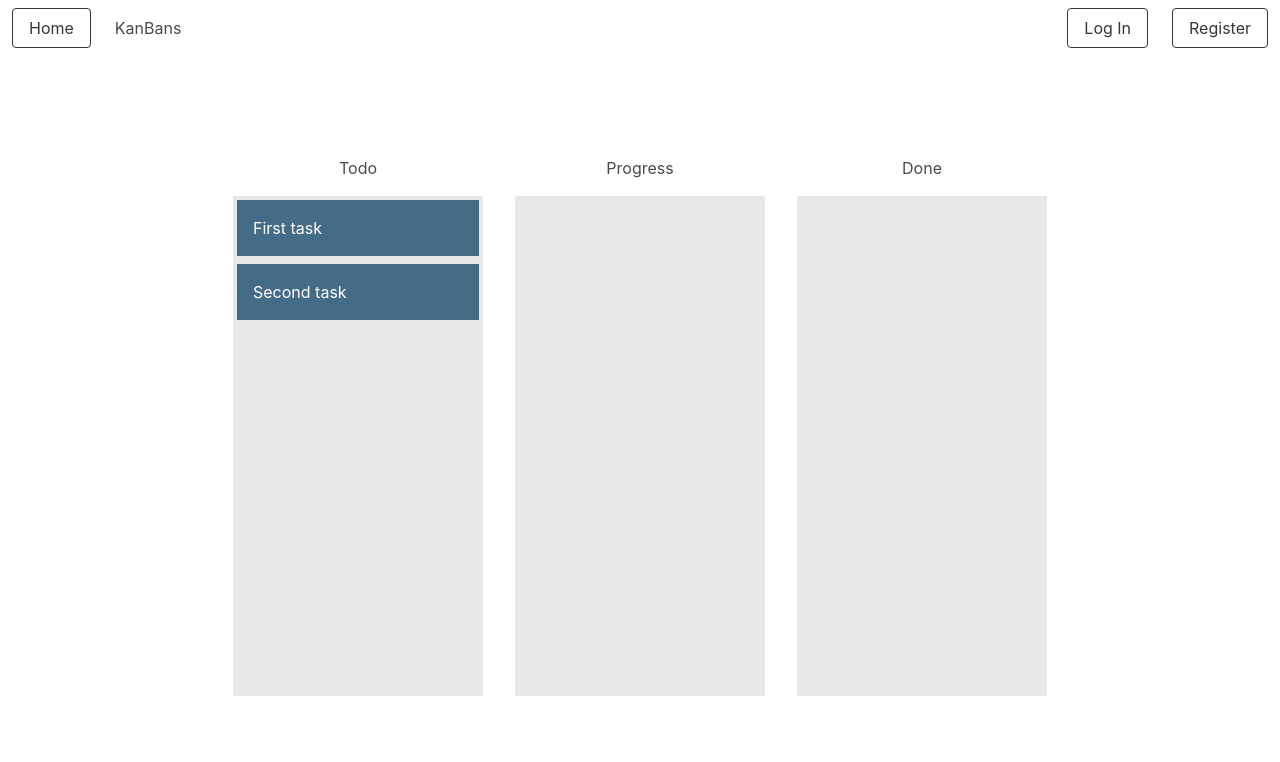
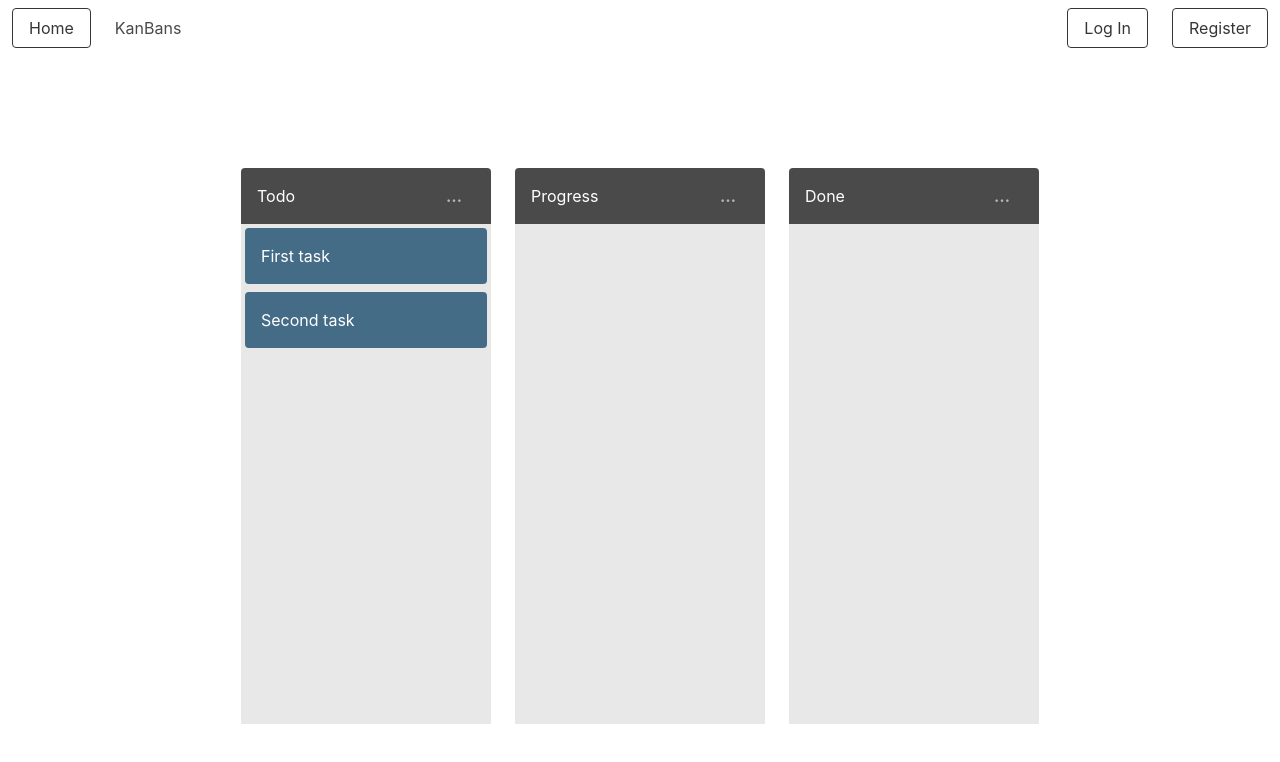
Before and after one commit to olulesi/sei-project-4, a React (Create React App) app in the folder client/: page /kanban/1 in a window 1280 px wide. Shown: the top 762 px of the page. Built offline with nearby package versions, Linux system fonts and the light colour scheme; no server answers.

Commit message:
code clean and styled

```diff
--- a/client/src/components/Kanbans/KanbanView.js
+++ b/client/src/components/Kanbans/KanbanView.js
@@ -1,5 +1,6 @@
 import React from 'react'
 import { DragDropContext, Droppable, Draggable } from 'react-beautiful-dnd'
+import dragAndDrop from '../../utils/dragAndDrop'
 
 const itemsFromBackend = [
   { id: '1', content: 'First task' },
@@ -23,46 +24,8 @@ const columnsFromBackend =
   }
 
 
+const onDragEnd = dragAndDrop()
 
-const onDragEnd = (result, columns, setColumns) => {
-  if (!result.destination) return
-  const { source, destination } = result
-  if (source.droppableId !== destination.droppableId) {
-    const sourceColumn = columns[source.droppableId]
-    const destColumn = columns[destination.droppableId]
-    const sourceItems = [...sourceColumn.items]
-    const destItems = [...destColumn.items]
-    //now we remove it from the original array and place on the destination array
-    const [removed] = sourceItems.splice(source.index, 1)
-    destItems.splice(destination.index, 0, removed)
-    setColumns({
-      ...columns,
-      [source.droppableId]: {
-        ...sourceColumn,
-        // the new items order
-        items: sourceItems
-      },
-      // now to keep the dest items in place with addition of new ticket so sending in the set state
-      [ destination.droppableId]: {
-        ...destColumn,
-        items: destItems
-      }
-    })
-  } else {
-    const column = columns[source.droppableId]
-    const copiedItems = [...column.items]
-    const [removed] = copiedItems.splice(source.index, 1)
-    copiedItems.splice(destination.index, 0, removed)
-    setColumns({
-    // to keep all columns in place
-      ...columns,
-      [source.droppableId]: {
-        ...column,
-        items: copiedItems
-      }
-    })
-  }
-}
 function KanbanView() {
 
   const [columns, setColumns] = React.useState(columnsFromBackend)
@@ -74,8 +37,11 @@ function KanbanView() {
         <DragDropContext onDragEnd={result => onDragEnd(result, columns, setColumns)}>
           {Object.entries(columns).map(([id, column]) => {
             return (
-              <div className="column-container" key={id}>
-                <h2>{column.name}</h2>
+              <div className="column-container column is-narrow" key={id}>
+                <div className="message-header">
+                  <h2>{column.name}</h2>
+                  <span className="pagination-ellipsis">&hellip;</span>
+                </div>
                 <div>
                   <Droppable  droppableId={id} >
                     {(provided, snapshot) => {
@@ -102,7 +68,7 @@ function KanbanView() {
                                         color: 'white',
                                         ...provided.draggableProps.style
                                       }}
-                                      className={`${snapshot.isDraggingOver ? 'isDragging' : 'isntDragging'}`}>
+                                      className={`message-body ${snapshot.isDraggingOver ? 'isDragging' : 'isntDragging'}`}>
                                       {item.content}
                                     </div>
                                   )
--- a/client/src/styles/kanbanView.scss
+++ b/client/src/styles/kanbanView.scss
@@ -31,7 +31,15 @@
   flex-direction: column;
   margin-top: 100px;
   align-items: center;
+  .message-header{
+    width: 100%;
+    padding: 0.5em 1em;
+  }
   div{
-    margin: 8px;
+    margin: 0px;
   }
 }
+
+.message-body{
+  border: none;
+}
```
Also changed, not shown: 1 other file (tests, documents, lock files or other folders).
